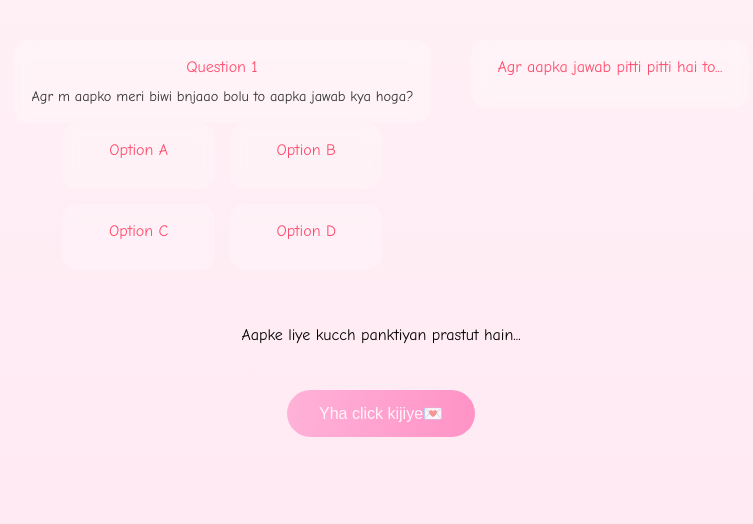
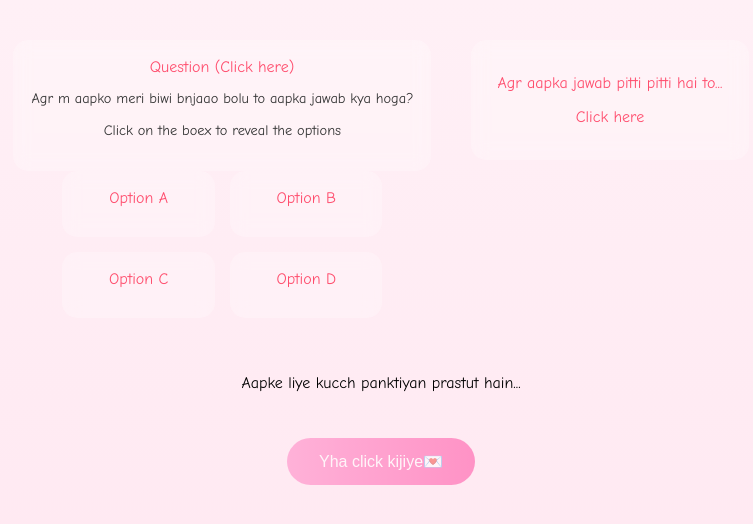
Before and after one commit to Vivek-Stat95/wish2, a plain HTML site: page questions.html in a window 1280 px wide. Both pictures are taken after a click on the element 481 px from the left and 73 px from the top of the page. Shown: the whole page, without its empty margins (259-1012 px from the left). Drawn offline with Linux system fonts and the light colour scheme.

Commit message:
Update questions.html

```diff
--- a/questions.html
+++ b/questions.html
@@ -116,9 +116,10 @@
     <!-- GRID 1 -->
     <div class="grid-section">
       <div class="box" onclick="reveal(this)">
-        Question 1
+        Question (Click here)
         <div class="hidden-text">
-          Agr m aapko meri biwi bnjaao bolu to aapka jawab kya hoga?
+          <p>Agr m aapko meri biwi bnjaao bolu to aapka jawab kya hoga?</p>
+          <p>Click on the boex to reveal the options</p>
         </div>
       </div>
 
@@ -133,7 +134,8 @@
     <!-- GRID 2 -->
     <div class="grid-section">
       <div class="box" onclick="reveal(this)">
-        Agr aapka jawab pitti pitti hai to...
+        <p>Agr aapka jawab pitti pitti hai to...</p>
+        <p>Click here</p>
         <div class="hidden-text">
           <p></p>
           <p>Laadli 🎀</p>
```
